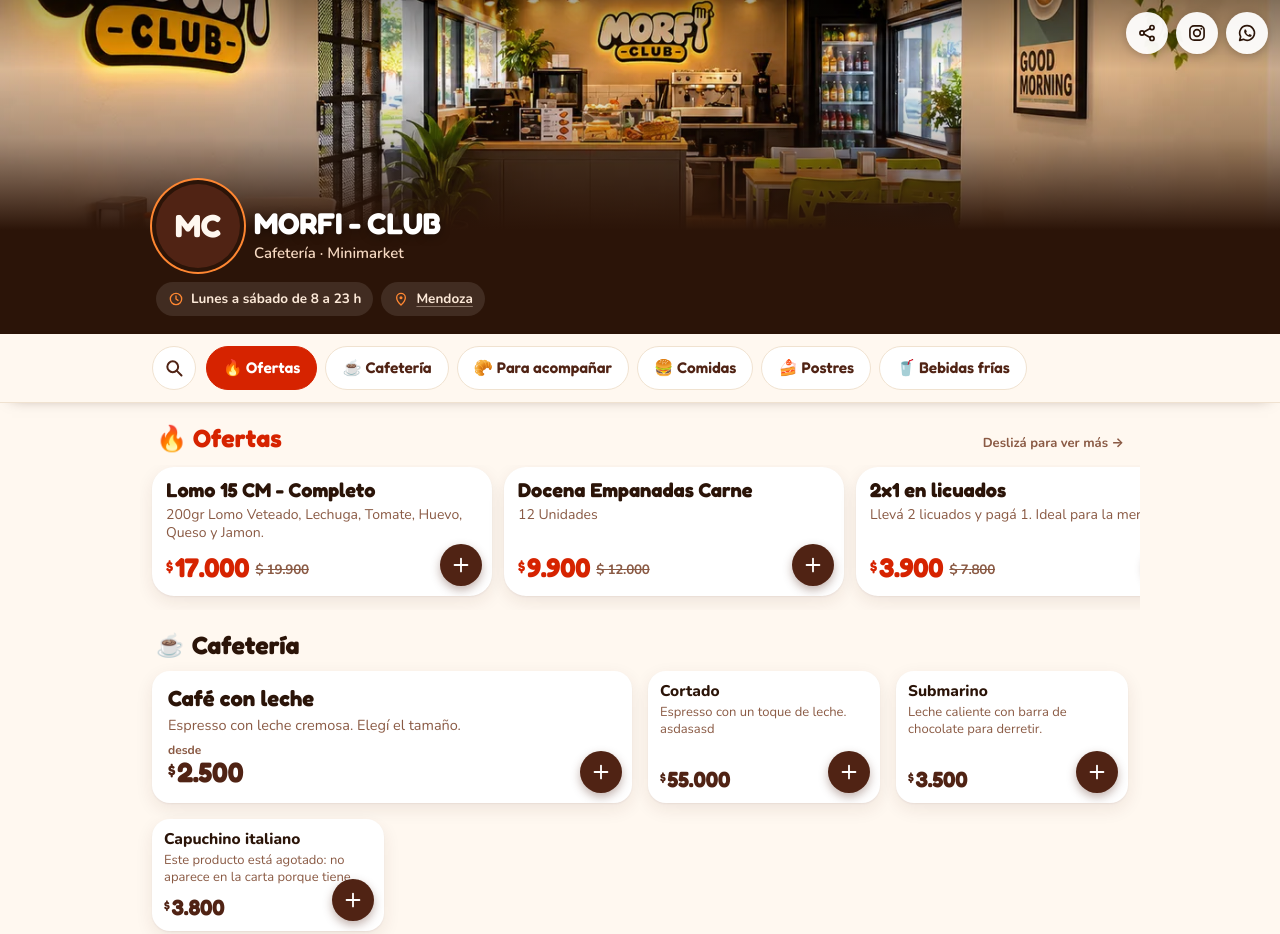
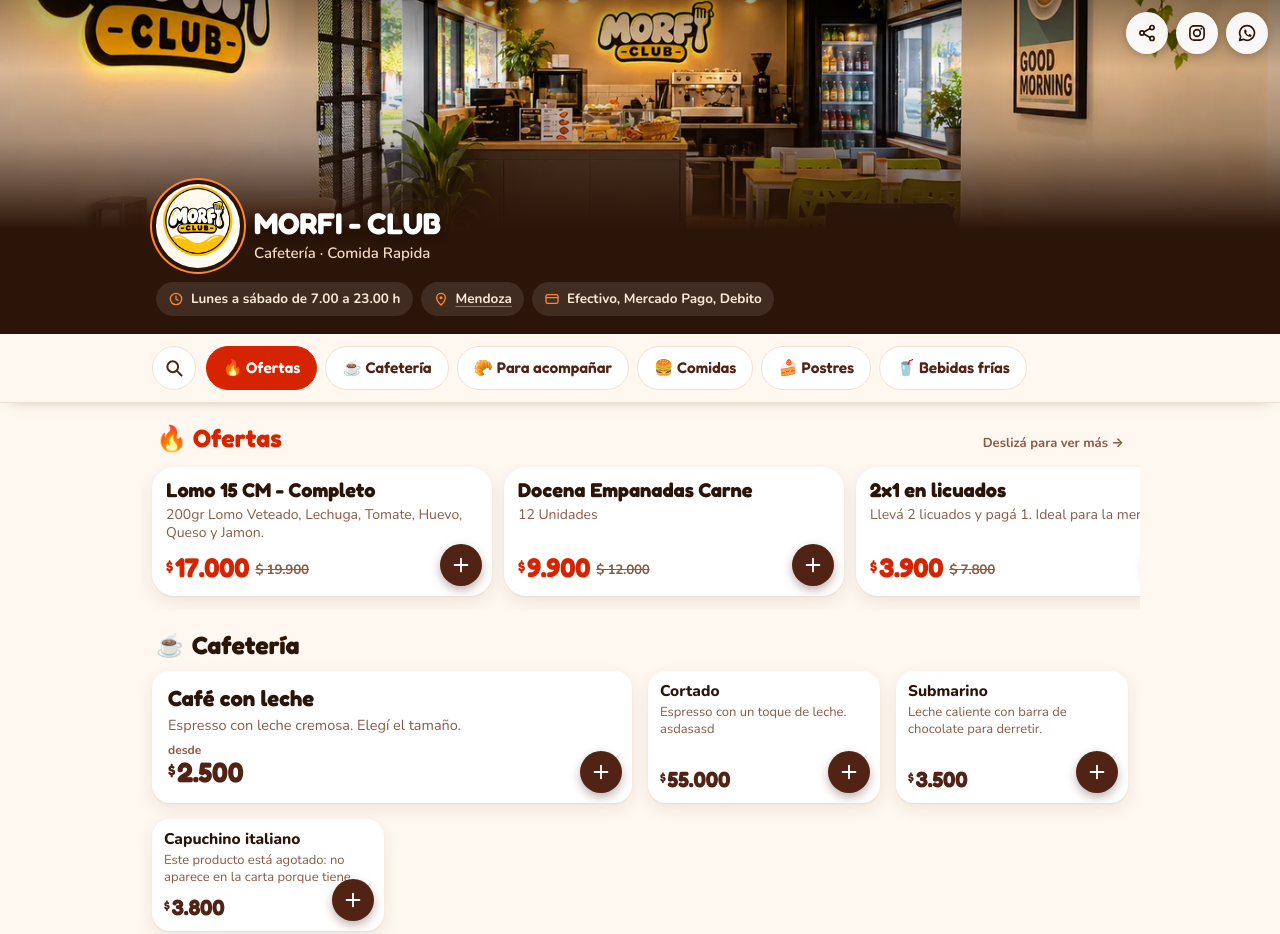
Before and after one commit to SarkisMorales/appcarta, a website: page index.html in a window 1280 px wide. Shown: the top 934 px of the page. Drawn offline with nearby package versions, Linux system fonts and the light colour scheme.

Commit message:
Carta actualizada 02/11/2026 12:39

```diff
--- a/index.html
+++ b/index.html
@@ -5,12 +5,12 @@
   <meta name="viewport" content="width=device-width, initial-scale=1, viewport-fit=cover">
   <!-- PARA-COMPARTIR: lo completa solo el editor al guardar (nombre, foto y descripción que se ven al pasar el link por WhatsApp) -->
   <title>MORFI - CLUB · Carta</title>
-  <meta name="description" content="Cafetería · Minimarket · Mendoza. Mirá la carta con fotos y precios actualizados, y las ofertas del día.">
+  <meta name="description" content="Cafetería · Comida Rapida · Mendoza. Mirá la carta con fotos y precios actualizados, y las ofertas del día.">
   <meta property="og:type" content="website">
   <meta property="og:locale" content="es_AR">
   <meta property="og:site_name" content="MORFI - CLUB">
   <meta property="og:title" content="MORFI - CLUB · Carta">
-  <meta property="og:description" content="Cafetería · Minimarket · Mendoza. Mirá la carta con fotos y precios actualizados, y las ofertas del día.">
+  <meta property="og:description" content="Cafetería · Comida Rapida · Mendoza. Mirá la carta con fotos y precios actualizados, y las ofertas del día.">
   <meta property="og:url" content="https://sarkismorales.github.io/appcarta/">
   <meta property="og:image" content="https://sarkismorales.github.io/appcarta/fotos/compartir.jpg?v=42b3b282">
   <meta property="og:image:width" content="1200">
--- a/menu.json
+++ b/menu.json
@@ -1,12 +1,14 @@
 {
   "negocio": {
     "nombre": "MORFI - CLUB",
-    "subtitulo": "Cafetería · Minimarket",
+    "subtitulo": "Cafetería · Comida Rapida",
     "direccion": "Mendoza",
-    "horario": "Lunes a sábado de 8 a 23 h",
+    "horario": "Lunes a sábado de 7.00 a 23.00 h",
     "whatsapp": "2612641587",
     "instagram": "morficlub",
-    "portada": "fotos/portada.webp"
+    "portada": "fotos/portada.webp",
+    "pagos": "Efectivo, Mercado Pago, Debito",
+    "logo": "fotos/logo-5.webp"
   },
   "actualizado": "2026-11-02",
   "ofertas": [
```
Also changed, not shown: fotos/logo-2.webp (added), fotos/logo-3.webp (added), fotos/logo-4.webp (added), fotos/logo-5.webp (added), fotos/logo.webp (added).
